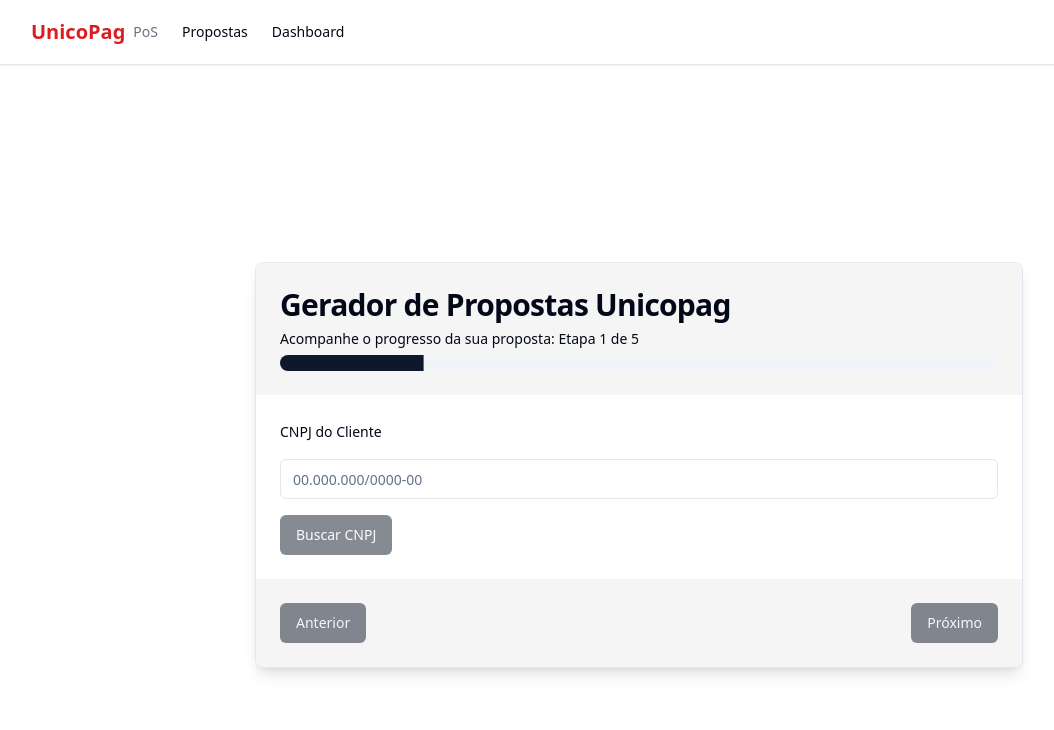
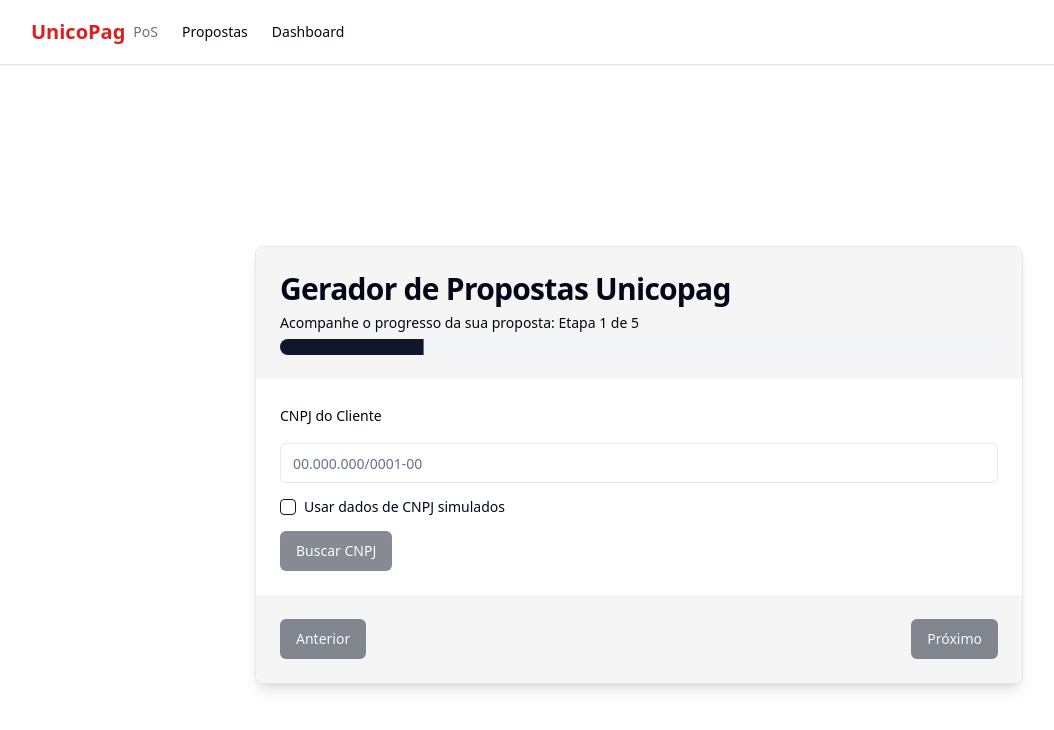
Before and after one commit to matheusmacedo-create/taxaposunicopag, a React (Vite) app: page / in a window 1280 px wide. Shown: the top 730 px of the page, without its empty margins (1-1055 px from the left). Built offline with nearby package versions, Linux system fonts and the light colour scheme.

Commit message:
[dyad] Adicionando simulação de dados de CNPJ para testes - wrote 1 file(s)

```diff
--- a/src/pages/Index.tsx
+++ b/src/pages/Index.tsx
@@ -60,10 +60,24 @@ const formatPhone = (value: string) => {
   return cleaned;
 };
 
+// Mock CNPJ Data for simulation
+const mockCnpjData: CnpjData = {
+  cnpj: "00.000.000/0001-00",
+  razao_social: "Empresa de Teste S.A.",
+  cnae_fiscal: "6201-5/01",
+  cnae_fiscal_descricao: "Desenvolvimento de programas de computador sob encomenda",
+  endereco: "Rua da Simulação, 123 - Centro, Cidade Fictícia - SP",
+  situacao_cadastral: "ATIVA",
+  mcc: "7372", // MCC para serviços de programação
+  email_proprietario: "teste@unicopag.com.br",
+  telefone_proprietario: "11999998888",
+};
+
 export default function IndexPage() {
   const [cnpjInput, setCnpjInput] = useState<string>("");
   const [cnpjData, setCnpjData] = useState<CnpjData | null>(null);
   const [loadingCnpj, setLoadingCnpj] = useState(false);
+  const [useMockCnpj, setUseMockCnpj] = useState(false); // New state for mock CNPJ
   const [step, setStep] = useState(1); // 1: CNPJ, 2: Rates, 3: Proposals, 4: Documents, 5: Finalize
 
   // Step 2: Current Rates
@@ -109,6 +123,17 @@ export default function IndexPage() {
   const [sendMethod, setSendMethod] = useState<"email" | "whatsapp" | null>(null);
 
   const handleCnpjSearch = async () => {
+    if (useMockCnpj) {
+      // Use mock data if checkbox is checked
+      setCnpjData(mockCnpjData);
+      setResponsibleName(mockCnpjData.razao_social);
+      setResponsibleEmail(mockCnpjData.email_proprietario);
+      setResponsiblePhone(mockCnpjData.telefone_proprietario);
+      toast.success("Dados de CNPJ simulados carregados!", { id: "cnpj-fetch" });
+      setStep(2);
+      return;
+    }
+
     if (!cnpjInput || cnpjInput.replace(/\D/g, "").length !== 14) {
       toast.error("Por favor, insira um CNPJ válido com 14 dígitos.");
       return;
@@ -286,13 +311,13 @@ export default function IndexPage() {
   };
 
   const isNextButtonDisabled = useMemo(() => {
-    if (step === 1 && (!cnpjInput || cnpjInput.replace(/\D/g, "").length !== 14)) return true;
+    if (step === 1 && (!useMockCnpj && (!cnpjInput || cnpjInput.replace(/\D/g, "").length !== 14))) return true;
     if (step === 2 && (!rateSheetFile && (currentRates.debito === 0 || currentRates.creditoVista === 0 || currentRates.creditoParcelado === 0))) return true;
     if (step === 3 && !selectedProposal) return true;
     if (step === 4 && (!contractFile || !idFile || !selfieFile)) return true; // All documents required
     if (step === 5 && (!responsibleName || !responsiblePhone || !responsibleEmail || !confirmationChecked)) return true;
     return false;
-  }, [step, cnpjInput, rateSheetFile, currentRates, selectedProposal, contractFile, idFile, selfieFile, responsibleName, responsiblePhone, responsibleEmail, confirmationChecked]);
+  }, [step, cnpjInput, useMockCnpj, rateSheetFile, currentRates, selectedProposal, contractFile, idFile, selfieFile, responsibleName, responsiblePhone, responsibleEmail, confirmationChecked]);
 
   return (
     <div className="min-h-screen bg-gradient-to-br from-unicopag-blue to-unicopag-dark-blue p-4 flex items-center justify-center">
@@ -313,13 +338,27 @@ export default function IndexPage() {
             <Label htmlFor="cnpj">CNPJ do Cliente</Label>
             <Input
               id="cnpj"
-              placeholder="00.000.000/0000-00"
+              placeholder="00.000.000/0001-00"
               value={formatCnpj(cnpjInput)}
               onChange={(e) => setCnpjInput(e.target.value)}
               maxLength={18}
-              disabled={loadingCnpj}
+              disabled={loadingCnpj || useMockCnpj}
             />
-            <Button onClick={handleCnpjSearch} disabled={loadingCnpj || cnpjInput.replace(/\D/g, "").length !== 14}>
+            <div className="flex items-center space-x-2 mt-2">
+              <Checkbox
+                id="use-mock-cnpj"
+                checked={useMockCnpj}
+                onCheckedChange={(checked) => setUseMockCnpj(!!checked)}
+                disabled={loadingCnpj}
+              />
+              <label
+                htmlFor="use-mock-cnpj"
+                className="text-sm font-medium leading-none peer-disabled:cursor-not-allowed peer-disabled:opacity-70"
+              >
+                Usar dados de CNPJ simulados
+              </label>
+            </div>
+            <Button onClick={handleCnpjSearch} disabled={loadingCnpj || (!useMockCnpj && (!cnpjInput || cnpjInput.replace(/\D/g, "").length !== 14))}>
               {loadingCnpj ? (
                 <>
                   <Loader2 className="mr-2 h-4 w-4 animate-spin" /> Buscando...
```
